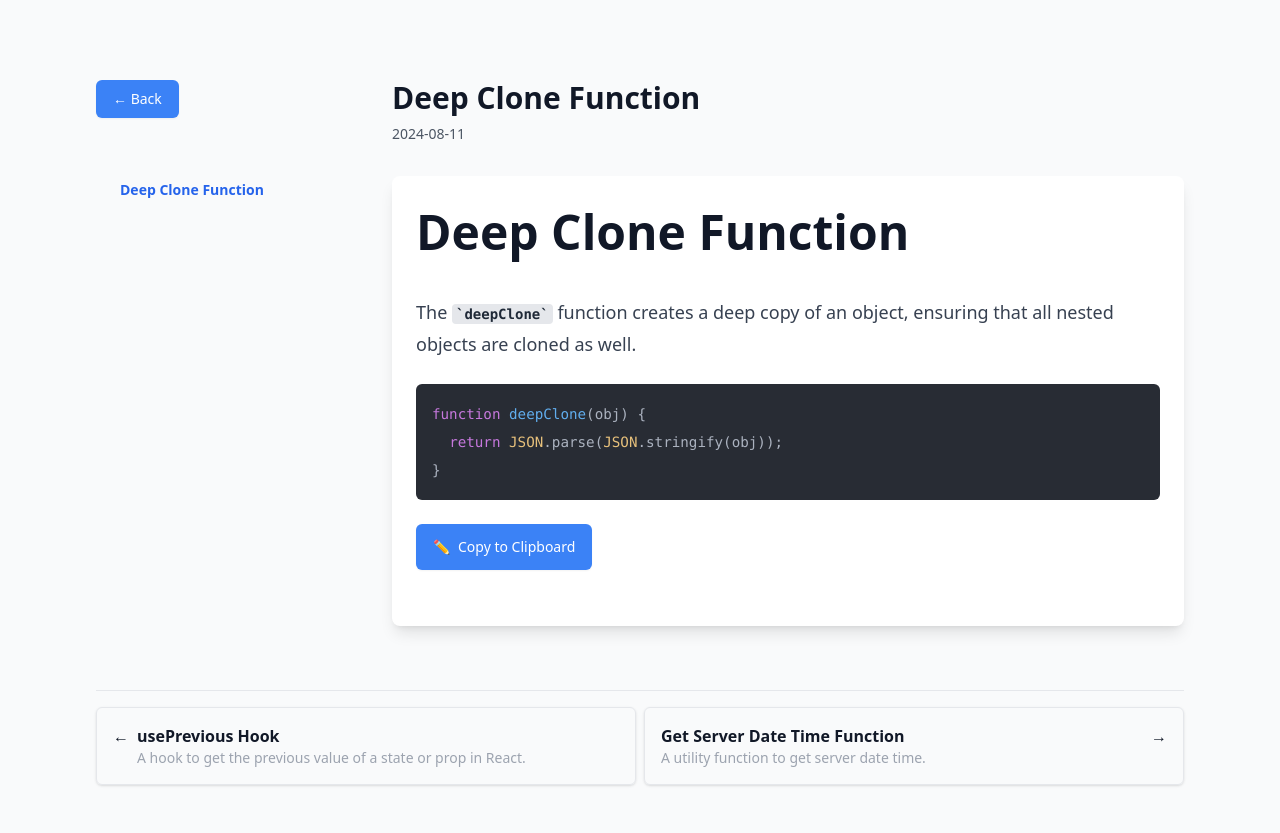
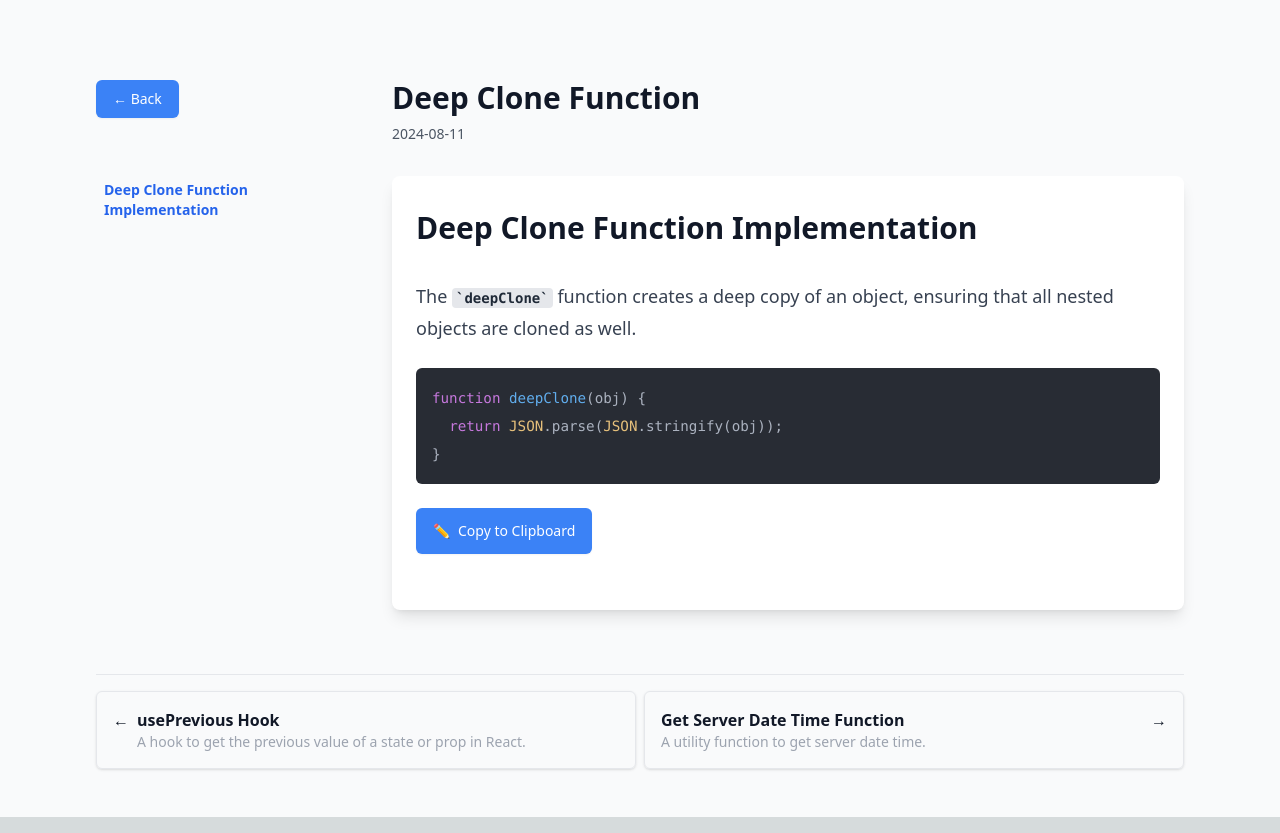
Before and after one commit to raka-yuda/helperz, a Next.js app: page /util-helpers/deepClone in a window 1280 px wide. Built offline with nearby package versions, Linux system fonts and the light colour scheme.

Commit message:
fix: fix toc style

```diff
--- a/src/cheatsheets/react-hooks/useInterval.mdx
+++ b/src/cheatsheets/react-hooks/useInterval.mdx
@@ -4,7 +4,7 @@ date: "2024-08-11"
 description: "A custom hook to set up intervals in React."
 ---
 
-# useInterval Hook
+## useInterval Hook Implementation
 
 The `useInterval` hook allows you to use `setInterval` in a React-friendly way.
 
--- a/src/cheatsheets/react-hooks/useOnClickOutside.mdx
+++ b/src/cheatsheets/react-hooks/useOnClickOutside.mdx
@@ -4,7 +4,7 @@ date: "2024-08-11"
 description: "A hook that detects clicks outside of a specified element."
 ---
 
-# useOnClickOutside Hook
+## useOnClickOutside Hook Implementation
 
 The `useOnClickOutside` hook triggers a callback when a click occurs outside of a specified element.
 
--- a/src/cheatsheets/react-hooks/usePrevious.mdx
+++ b/src/cheatsheets/react-hooks/usePrevious.mdx
@@ -4,7 +4,7 @@ date: "2024-08-11"
 description: "A hook to get the previous value of a state or prop in React."
 ---
 
-# usePrevious Hook
+## usePrevious Hook Implementation
 
 The `usePrevious` hook allows you to keep track of the previous value of a state or prop.
 
--- a/src/cheatsheets/react-hooks/useToggle.mdx
+++ b/src/cheatsheets/react-hooks/useToggle.mdx
@@ -4,7 +4,7 @@ date: "2024-08-11"
 description: "A custom hook to toggle a boolean state."
 ---
 
-# useToggle Hook
+## useToggle Hook Implementation
 
 The `useToggle` hook provides a simple way to toggle a boolean state.
 
--- a/src/cheatsheets/util-helpers/deepClone.mdx
+++ b/src/cheatsheets/util-helpers/deepClone.mdx
@@ -4,7 +4,7 @@ date: "2024-08-11"
 description: "A utility function to deep clone an object."
 ---
 
-# Deep Clone Function
+## Deep Clone Function Implementation
 
 The `deepClone` function creates a deep copy of an object, ensuring that all nested objects are cloned as well.
 
--- a/src/cheatsheets/util-helpers/getServerDateTime.mdx
+++ b/src/cheatsheets/util-helpers/getServerDateTime.mdx
@@ -4,7 +4,7 @@ date: "2024-08-11"
 description: "A utility function to get server date time."
 ---
 
-# Get Server Date Time Function
+## Get Server Date Time Function Implementation
 
 The `getServerDateTime` function to get server date time.
 
--- a/src/components/TableOfContents.jsx
+++ b/src/components/TableOfContents.jsx
@@ -38,12 +38,12 @@ const TableOfContents = ({ headings }) => {
     <nav className="toc">
       <ul className="space-y-2">
         {headings.map((heading) => (
-          <li key={heading.id} className={`toc-item ${heading.level === 2 ? 'ml-0' : 'ml-4'}`}>
+          <li key={heading.id} className={`toc-item`}>
             <a
               href={`#${heading.id}`}
-              className={`block py-1 px-2 text-sm hover:bg-gray-100 rounded ${
-                activeId === heading.id ? 'font-bold text-blue-600' : 'text-gray-700'
-              }`}
+              className={`block py-1 px-2 text-sm hover:bg-gray-100 rounded
+                ${activeId === heading.id ? 'font-bold text-blue-600' : 'text-gray-700'}
+              `}
               onClick={(e) => handleClick(e, heading.id)}
             >
               {heading.text}
```
